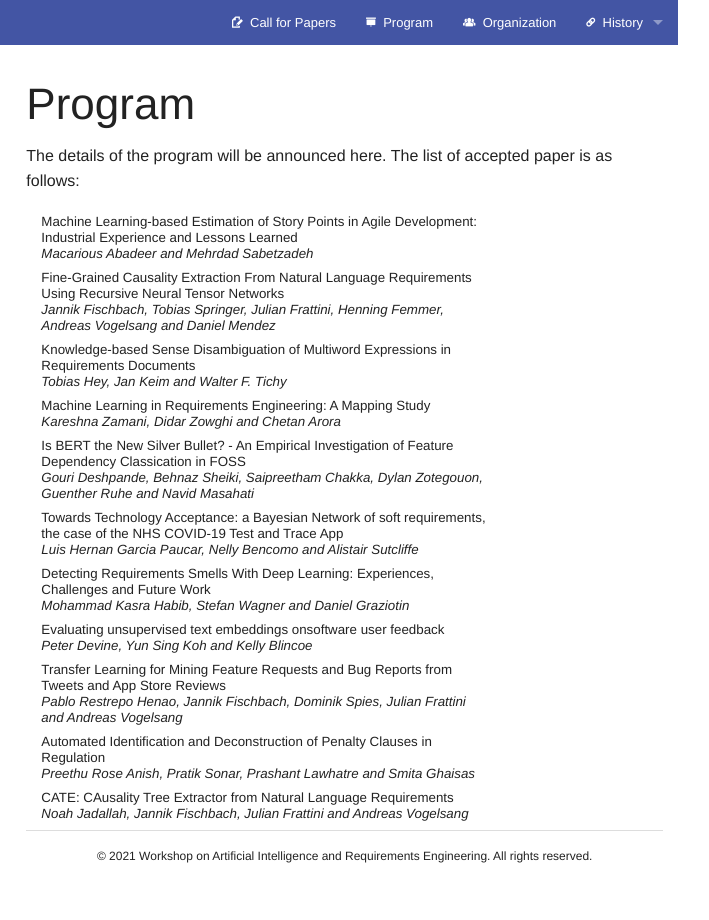
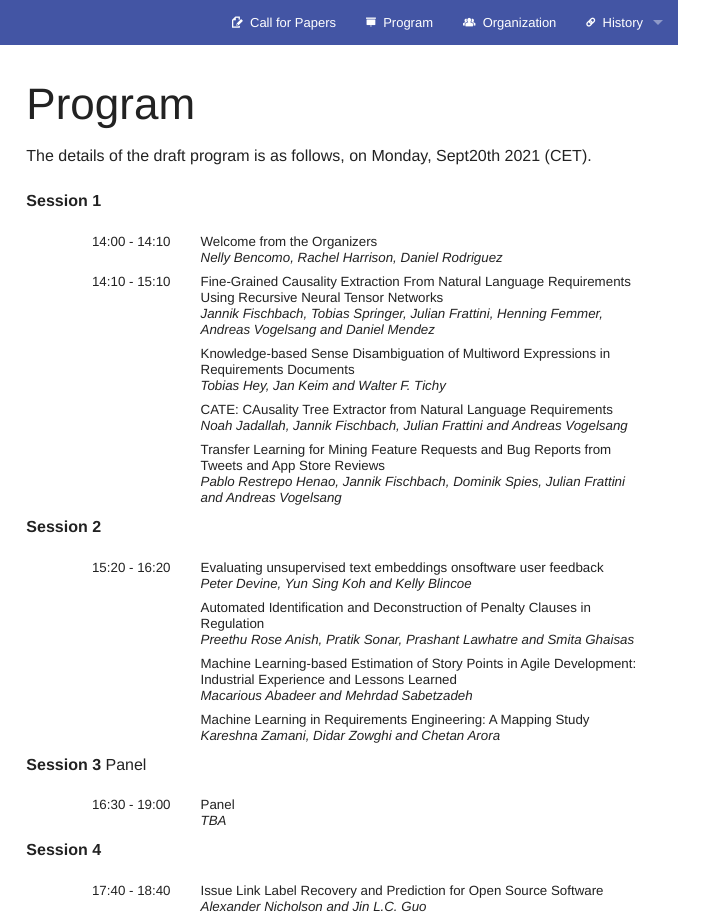
Before and after one commit to aire-ws/aire21, a plain HTML site: page docs/program.html in a window 1280 px wide. Shown: the top 920 px of the page, 462-1171 px from the left. Before the commit the page ends 892 px from the top, so only its background shows below. Drawn offline with Linux system fonts and the light colour scheme.

Commit message:
Draft program

```diff
--- a/docs/program.html
+++ b/docs/program.html
@@ -69,79 +69,129 @@
 
 	<h1 id="program">Program</h1>
 
-	<p>The details of the program will be announced here. The list of accepted paper is as follows:</p>
+	<p>The details of the draft program is as follows, on Monday, Sept20th 2021 (CET).</p>
 
-	<!---
+	<!--
 	<p class="header"><strong>Session 1:</strong> Requirements Representation and Knowledge <br><em>Chair: F. Başak Aydemir</em></p>
 	<div class="row">
-	<div class="small-3 columns"><p class="time-range schedule">10:40 - 11:05</p></div>
+	<div class="small-3 columns"><p class="time-range schedule">14:00 - 11:05/p></div>
 	-->
+
+	<p class="header"><strong>Session 1</strong><br><!--<em>Chair: F. Başak Aydemir</em>--></p>
+	<!--<div class="row">-->
+	<div class="small-3 columns"><p class="time-range schedule">14:00 - 14:10</p></div>
 		<div class="small-9 columns">
-		<p class="schedule">Machine Learning-based Estimation of Story Points in Agile Development: Industrial Experience and Lessons Learned<br/>
-			<em>Macarious Abadeer and Mehrdad Sabetzadeh</em><br/>
-			<!---Discussant: Tong Li<br/>-->
+			<p class="schedule">Welcome from the Organizers<br/>
+			<em>Nelly Bencomo, Rachel Harrison, Daniel Rodriguez</em><br>
 		</div>
 
-		<div class="small-9 columns">
+		<div class="small-3 columns"><p class="time-range schedule">14:10 - 15:10</p></div>
+		<!--3--><div class="small-9 columns">
 			<p class="schedule">Fine-Grained Causality Extraction From Natural Language Requirements Using Recursive Neural Tensor Networks<br/>
 			<em>Jannik Fischbach, Tobias Springer, Julian Frattini, Henning Femmer, Andreas Vogelsang and Daniel Mendez</em><br/>
 			<!---Discussant: Tong Li<br/>-->
+		<!--</div>-->
+
+		<!--7<div class="small-9 columns">-->
+			<p class="schedule">Knowledge-based Sense Disambiguation of Multiword Expressions in Requirements Documents<br/>
+			<em>Tobias Hey, Jan Keim and Walter F. Tichy</em><br/>
+			<!--Discussant: Tong Li<br/><br/>-->
+		<!--</div>-->
+
+		<!--4<div class="small-9 columns">-->
+			<p class="schedule">CATE: CAusality Tree Extractor from Natural Language Requirements<br/>
+				<em>Noah Jadallah, Jannik Fischbach, Julian Frattini and Andreas Vogelsang</em><br/>
+				<!--Discussant: Tong Li<br/>-->
+		<!--</div>-->
+
+		<!--10<div class="small-9 columns">-->
+			<p class="schedule">Transfer Learning for Mining Feature Requests and Bug Reports from Tweets and App Store Reviews<br/>
+				<em>Pablo Restrepo Henao, Jannik Fischbach, Dominik Spies, Julian Frattini and Andreas Vogelsang</em><br/>
+				<!--Discussant: Tong Li<br/>-->
 		</div>
 
-		<div class="small-9 columns">
-			<p class="schedule">Knowledge-based Sense Disambiguation of Multiword Expressions in Requirements Documents<br/>
-			<em>Tobias Hey, Jan Keim and Walter F. Tichy</em><br/>
-			<!---Discussant: Tong Li<br/>-->
+
+	<p class="header"><strong>Session 2</strong><br><!--<em>Chair: F. Başak Aydemir</em>--></p>
+	<!--<div class="row">-->
+	<div class="small-3 columns"><p class="time-range schedule">15:20 - 16:20</p></div>
+
+		<!--2--><div class="small-9 columns">
+		<p class="schedule">Evaluating unsupervised text embeddings onsoftware user feedback<br/>
+			<em>Peter Devine, Yun Sing Koh and Kelly Blincoe</em><br/>
+			<!--Discussant: Tong Li<br/>-->
+		<!--</div>-->
+
+		<!--18<div class="small-9 columns">-->
+			<p class="schedule">Automated Identification and Deconstruction of Penalty Clauses in Regulation<br/>
+			<em>Preethu Rose Anish, Pratik Sonar, Prashant Lawhatre and Smita Ghaisas</em><br/>
+			<!--Discussant: Tong Li<br/>-->
+		<!--</div>-->
+
+		<!--5<div class="small-9 columns">-->
+			<p class="schedule">Machine Learning-based Estimation of Story Points in Agile Development: Industrial Experience and Lessons Learned<br/>
+				<em>Macarious Abadeer and Mehrdad Sabetzadeh</em><br/>
+				<!--Discussant: Tong Li<br/>-->
+		<!--</div>-->
+
+		<!--9<div class="small-9 columns">-->
+			<p class="schedule">Machine Learning in Requirements Engineering: A Mapping Study<br/>
+				<em>Kareshna Zamani, Didar Zowghi and Chetan Arora</em><br/>
+				<!--Discussant: Tong Li<br/>-->
 		</div>
 
-		<div class="small-9 columns">
-			<p class="schedule">Machine Learning in Requirements Engineering: A Mapping Study<br/>
-			<em>Kareshna Zamani, Didar Zowghi and Chetan Arora</em><br/>
-			<!---Discussant: Tong Li<br/>-->
+
+	<p class="header"><strong>Session 3</strong> Panel <br><!--<em>Chair: F. Başak Aydemir</em>--></p>
+	<!--<div class="row">-->
+	<div class="small-3 columns"><p class="time-range schedule">16:30 - 19:00</p></div>
+
+
+		<!--Panel--><div class="small-9 columns">
+			<p class="schedule">Panel<br/>
+				<em>TBA</em><br/>
+				<!--Discussant: Tong Li<br/>-->
 		</div>
 
-		<div class="small-9 columns">
+	<p class="header"><strong>Session 4</strong> <br><!--<em>Chair: F. Başak Aydemir</em>--></p>
+	<!--<div class="row">-->
+	<div class="small-3 columns"><p class="time-range schedule">17:40 - 18:40</p></div>
+
+		<!--11--><div class="small-9 columns">
+			<p class="schedule">Issue Link Label Recovery and Prediction for Open Source Software<br/>
+				<em>Alexander Nicholson and Jin L.C. Guo</em><br/>
+				<!---Discussant: Tong Li<br/>-->
+		<!--</div>-->
+
+		<!--12<div class="small-9 columns">-->
 			<p class="schedule">Is BERT the New Silver Bullet? - An Empirical Investigation of Feature Dependency Classication in FOSS<br/>
 			<em>Gouri Deshpande, Behnaz Sheiki, Saipreetham Chakka, Dylan Zotegouon, Guenther Ruhe and Navid Masahati</em><br/>
 			<!---Discussant: Tong Li<br/>-->
-		</div>
+		<!--</div>-->
 
-		<div class="small-9 columns">
+		<!--8<div class="small-9 columns">-->
 			<p class="schedule">Towards Technology Acceptance: a Bayesian Network of soft requirements, the case of the NHS COVID-19 Test and Trace App<br/>
 			<em>Luis Hernan Garcia Paucar, Nelly Bencomo and Alistair Sutcliffe</em><br/>
 			<!---Discussant: Tong Li<br/>-->
-		</div>
+		<!--</div>-->
 
-		<div class="small-9 columns">
+		<!--13<div class="small-9 columns">-->
 			<p class="schedule">Detecting Requirements Smells With Deep Learning: Experiences, Challenges and Future Work<br/>
 			<em>Mohammad Kasra Habib, Stefan Wagner and Daniel Graziotin</em><br/>
-			<!---Discussant: Tong Li<br/>-->
+			<!--Discussant: Tong Li<br/>-->
 		</div>
 
 
-		<div class="small-9 columns">
-			<p class="schedule">Evaluating unsupervised text embeddings onsoftware user feedback<br/>
-			<em>Peter Devine, Yun Sing Koh and Kelly Blincoe</em><br/>
-			<!---Discussant: Tong Li<br/>-->
-		</div>
+	<p class="header"><strong>Closing Pleanary Session</strong> <br><!--<em>Chair: F. Başak Aydemir</em>--></p>
+	<!--<div class="row">-->
+	<div class="small-3 columns"><p class="time-range schedule">18:40 - 11:05</p></div>
 
-		<div class="small-9 columns">
-			<p class="schedule">Transfer Learning for Mining Feature Requests and Bug Reports from Tweets and App Store Reviews<br/>
-			<em>Pablo Restrepo Henao, Jannik Fischbach, Dominik Spies, Julian Frattini and Andreas Vogelsang</em><br/>
-			<!---Discussant: Tong Li<br/>-->
-		</div>
+		<!--Plenary--><div class="small-9 columns">
+			<p class="schedule">Closing Plenary Session<br/>
+				<!--<em>All participants</em><br/>-->
+				<!--Discussant: Tong Li<br/>-->
+			</div>
 
-		<div class="small-9 columns">
-			<p class="schedule">Automated Identification and Deconstruction of Penalty Clauses in Regulation<br/>
-			<em>Preethu Rose Anish, Pratik Sonar, Prashant Lawhatre and Smita Ghaisas</em><br/>
-			<!---Discussant: Tong Li<br/>-->
-		</div>
 
-		<div class="small-9 columns">
-			<p class="schedule">CATE: CAusality Tree Extractor from Natural Language Requirements<br/>
-			<em>Noah Jadallah, Jannik Fischbach, Julian Frattini and Andreas Vogelsang</em><br/>
-			<!---Discussant: Tong Li<br/>-->
-		</div>
+
 
 
 	<!---
```
Also changed, not shown: docs/index.html (+1 -1 lines).
